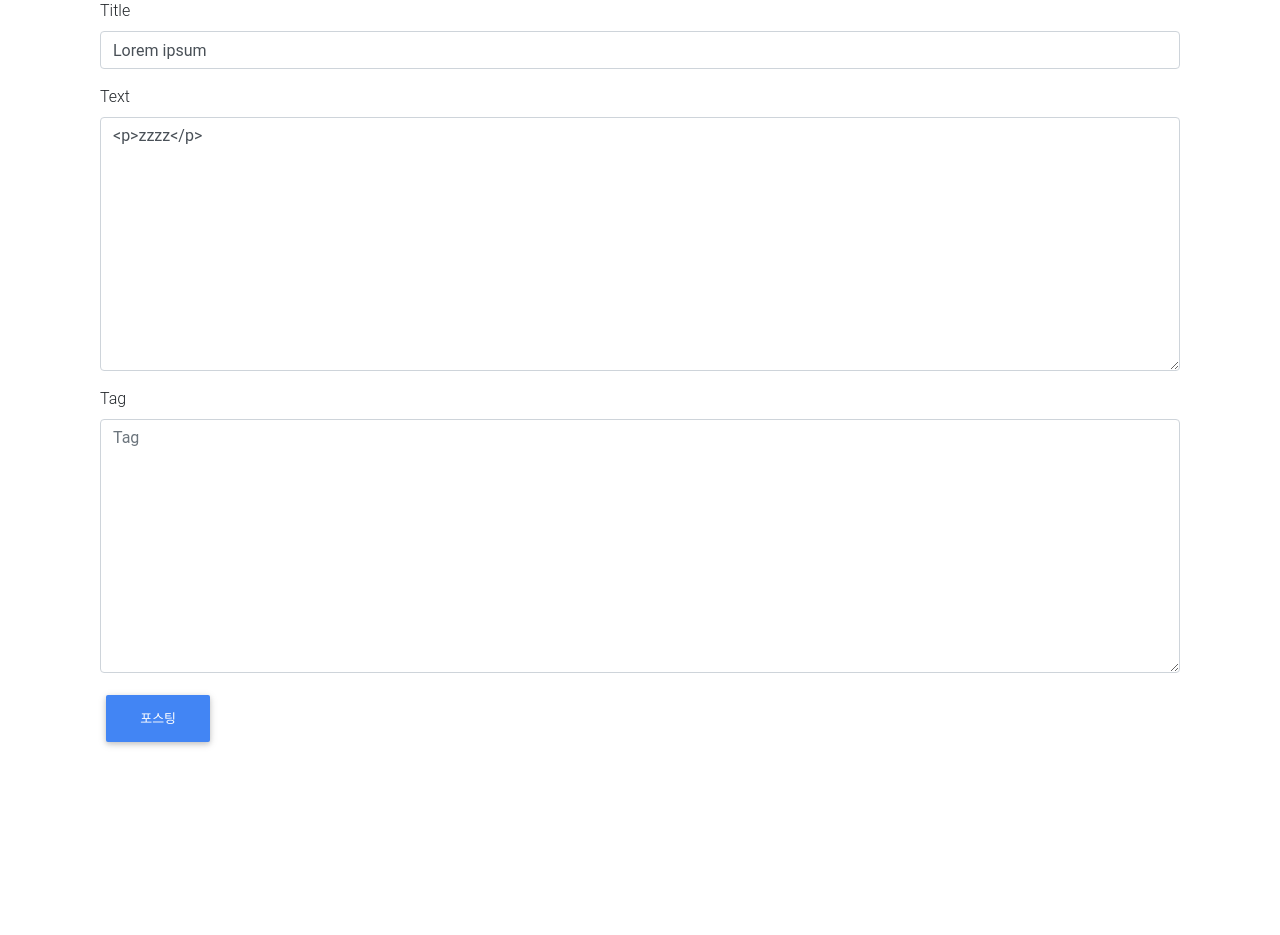
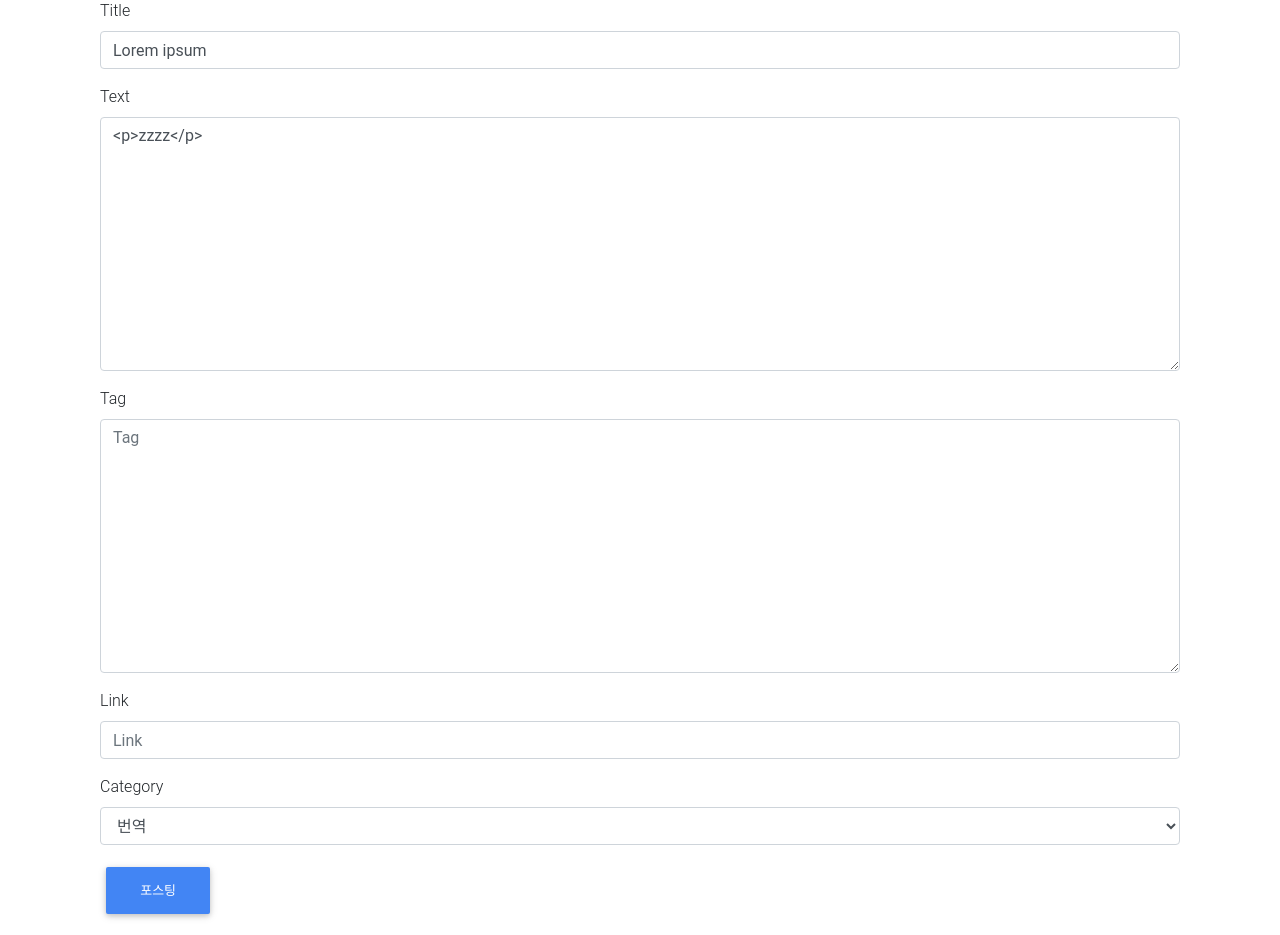
Before and after one commit to pjs21s/Third, a Django app: page /posts/update/41 in a window 1280 px wide. Shown: the part 207-1142 px from the top of the page. Before the commit the page ends 954 px from the top, so only its background shows below. Run offline with Django 3.2, Linux system fonts and the light colour scheme; data comes from the database, SQL or seed files in the repository; both versions use the stored data as it was after the commit; some libraries are stand-ins or nearby versions.

Commit message:
카테고리 분류 가능

```diff
--- a/Project/versio/posts/forms.py
+++ b/Project/versio/posts/forms.py
@@ -3,7 +3,7 @@ from . import models
 
 class PostForm(forms.ModelForm):
     class Meta:
-       fields = ("title","link", "text", "tag")
+       fields = ("title","link", "text", "tag", "category")
        model = models.Post
 
 class CommentForm(forms.ModelForm):
--- a/Project/versio/posts/models.py
+++ b/Project/versio/posts/models.py
@@ -7,6 +7,16 @@ from hitcount.models import HitCountMixin
 from django.conf import settings
 from tagging.fields import TagField
 
+class Category(models.Model):
+    category_name = models.CharField(max_length=30)
+    parent = models.ForeignKey('self', on_delete=models.CASCADE, blank=True, null=True)
+
+    class Meta:
+        unique_together = ["category_name"]
+
+    def __str__(self):
+        return self.category_name
+
 class Post(models.Model, HitCountMixin):
     user = models.ForeignKey(User, on_delete=models.CASCADE, related_name="posts")
     created_at = models.DateTimeField(auto_now=True)
@@ -14,11 +24,11 @@ class Post(models.Model, HitCountMixin):
     title = models.CharField(max_length=100)
     link = models.URLField(blank=True)
     tag = TagField(blank=True)
+    category = models.ForeignKey(Category, on_delete=models.CASCADE, null=True)
     like_user_set = models.ManyToManyField(settings.AUTH_USER_MODEL,
                                         blank=True,
                                         related_name='like_user_set',
                                         through='Like')
-
 
     def __str__(self):
         return self.title
--- a/Project/versio/posts/templates/posts/main_post_list.html
+++ b/Project/versio/posts/templates/posts/main_post_list.html
@@ -7,9 +7,9 @@
 
             <div class="card-body">
                 <h5 class="card-title"><a href="{% url 'posts:single' username=post.user.username pk=post.pk %}">{{post.title|truncatechars:20}}</a></h5>
-                {{post.text|safe|truncatechars:30}} <!--truncate 삭제하면 이미지 나타남 하지만 사이즈 문제있음-->
-                <cite title="Source Title"><a href="{% url 'posts:for_user' username=post.user.username %}">
-                    <small>by {{post.user.username}}</small></a></cite>
+                {{post.text|safe|truncatechars:50}} <!--truncate 삭제하면 이미지 나타남 하지만 사이즈 문제있음-->
+                <a class="blockquote-footer" href="{% url 'posts:for_user' username=post.user.username %}">
+                {{post.user.username}}</a>
                 <button class="btn btn-outline-dark btn-sm">{{post.link|urlizetrunc:0}}</button>
             </div>
         </div>
--- a/Project/versio/posts/urls.py
+++ b/Project/versio/posts/urls.py
@@ -13,8 +13,6 @@ urlpatterns = [
     path('comment/<int:pk>/remove/', views.comment_remove, name='comment_remove'),
     path('like/', views.post_like, name='post_like'),
     path('tag/<tag>',views.PostTOL.as_view(), name='tagged_object_list'),
-
-
-    path('free_speech', views.free_speech, name='free_speech'),
-    path('translation', views.translation, name='translation')
+    path('translation',views.TransPostList.as_view(),name="translation"),
+    path('free',views.FreePostList.as_view(),name="free_speech"),
 ]
--- a/Project/versio/posts/views.py
+++ b/Project/versio/posts/views.py
@@ -15,15 +15,9 @@ except ImportError:
     import json
 from hitcount.views import HitCountDetailView
 from .forms import CommentForm
-from .models import Post, Comment
+from .models import Post, Comment, Category
 from tagging.models import Tag, TaggedItem
 from tagging.views import TaggedObjectList
-
-def free_speech(request):
-    return render(request, 'posts/free_speech.html')
-
-def translation(request):
-    return render(request, 'posts/translation.html')
 
 class PostList(generic.ListView):
     model = Post
@@ -34,8 +28,18 @@ class MainPostList(generic.ListView):
     model = Post
     template_name ="posts/main_post_list.html"
 
+class TransPostList(generic.ListView):
+    model = Post
+    template_name = "posts/post_list.html"
+    queryset = Post.objects.filter(category_id=1) #번역
+
+class FreePostList(generic.ListView):
+    model = Post
+    template_name = "posts/post_list.html"
+    queryset = Post.objects.filter(category_id=2) #자유
+
 class CreatePost(LoginRequiredMixin, generic.CreateView):
-    fields = ('title','link', 'text', 'tag')
+    fields = ('title','link', 'text', 'tag', 'category')
     model = Post
 
     def form_valid(self, form):
@@ -70,7 +74,6 @@ class UserPosts(generic.ListView):
         else:
             return self.post_user.posts.all()
 
-
 class PostDetail(HitCountDetailView):
     model = Post
     count_hit = True
@@ -83,8 +86,12 @@ class PostDetail(HitCountDetailView):
 
 class UpdatePost(generic.UpdateView):
     model = Post
-    fields =['title','text','tag']
+    fields =['title','text','tag','link','category']
     success_url = reverse_lazy('posts:all')
+
+class PostTOL(TaggedObjectList):
+    model = Post
+    template_name = 'posts/tagging_post_list.html'
 
 @login_required
 def comment_write(request, pk):
@@ -122,7 +129,3 @@ def post_like(request):
 
     context = {'like_count': post.like_count}
     return HttpResponse(json.dumps(context), content_type="application/json")
-
-class PostTOL(TaggedObjectList):
-    model = Post
-    template_name = 'posts/tagging_post_list.html'
```
Also changed, not shown: Project/versio/posts/admin.py (+5 -4 lines), Project/versio/db.sqlite3, Project/versio/posts/migrations/0021_auto_20190502_1643.py (added), Project/versio/posts/migrations/0022_auto_20190502_1650.py (added), Project/versio/posts/migrations/0023_auto_20190502_1745.py (added), README.md.
